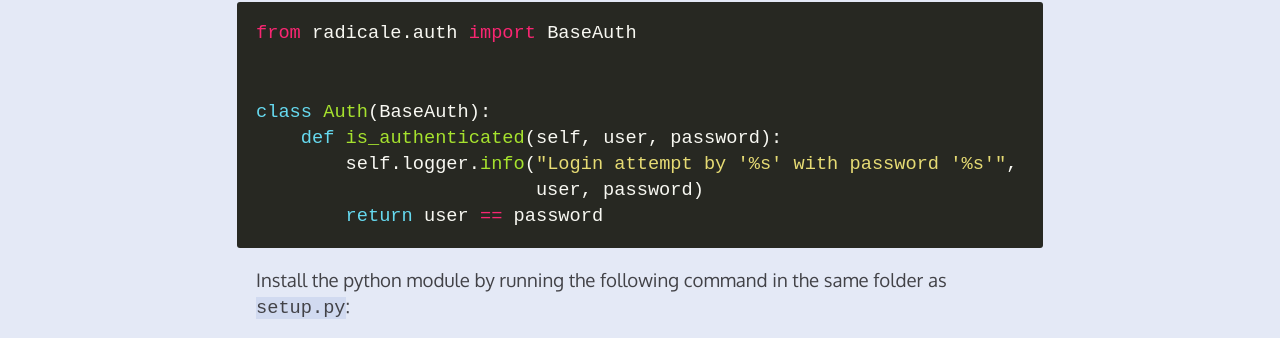
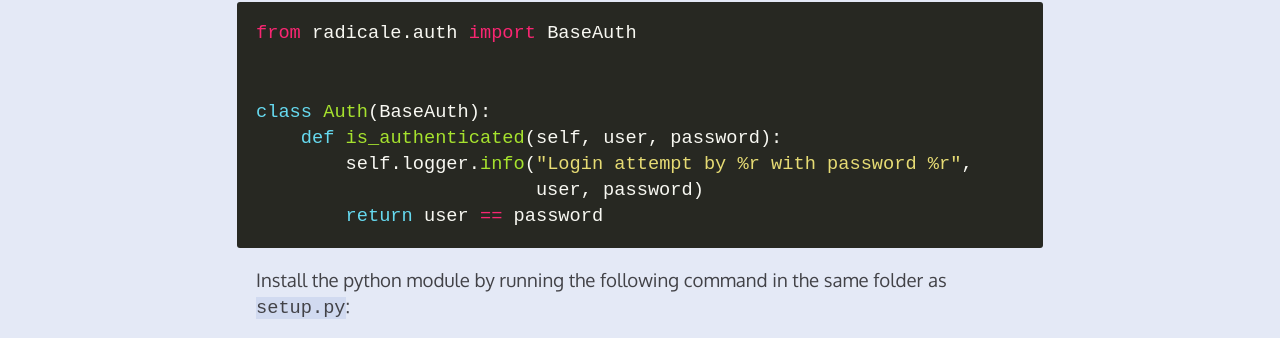
Before and after one commit to Kozea/Radicale, a Jekyll site: the page built from plugins.md, in a window 1280 px wide. Shown: the part 907-1245 px from the top of the page. Built offline with Jekyll 4.4.1, drawn with Linux system fonts in a browser that asks for light colours.

Commit message:
Use %r instead of %s in format string

````diff
--- a/plugins.md
+++ b/plugins.md
@@ -37,7 +37,7 @@
 
 class Auth(BaseAuth):
     def is_authenticated(self, user, password):
-        self.logger.info("Login attempt by '%s' with password '%s'",
+        self.logger.info("Login attempt by %r with password %r",
                          user, password)
         return user == password
 ```
````
